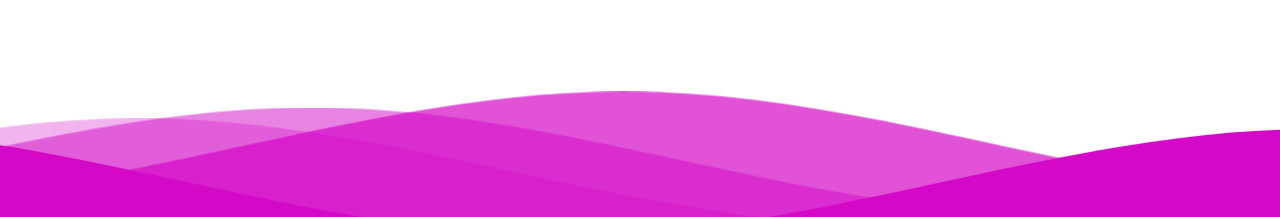
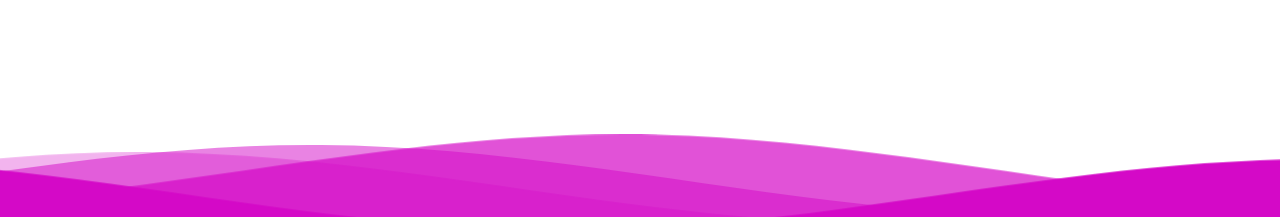
Before and after one commit to pdpau/swipejobs, a Next.js app: page / in a window 1280 px wide. Shown: the part 580-797 px from the top of the page. Built offline with nearby package versions, Linux system fonts and the light colour scheme.

Commit message:
UPDATE: no-scrollbar for big devices

```diff
--- a/app/components/FunctionsAndRequirements.tsx
+++ b/app/components/FunctionsAndRequirements.tsx
@@ -42,7 +42,7 @@ export function FunctionsAndRequirements({ list, title }: Props) {
                             {title}
                         </DialogTitle>
                     </DialogHeader>
-                    <div className="max-h-60 overflow-auto p-4"> {/* Scrollable */}
+                    <div className="max-h-60 p-4 overflow-auto no-sscrollbar"> {/* Scrollable */}
                         <DialogDescription>
                             <ul className="list-none">
                                 {list.map((item, index) => (
--- a/app/components/JobOffer3.tsx
+++ b/app/components/JobOffer3.tsx
@@ -105,7 +105,7 @@ export function JobOffer3({ dbOffer, onSwipe }: Props) {
                 <div className="h-[53%] px-6 py-2 mb-2 flex flex-col">
                     <h3 className=" text-pink-400 text-xl font-bold mb-1">Descripció</h3>
                     <Separator className="bg-pink-500 mb-1"/>
-                    <p className="text-md leading-relaxed text-gray-200 overflow-auto">
+                    <p className="text-md leading-relaxed text-gray-200 overflow-auto no-scrollbar">
                         {offer.description}
                     </p>
                 </div>
--- a/app/globals.css
+++ b/app/globals.css
@@ -91,6 +91,7 @@
 }
 
 @layer utilities {
+  @media (min-width: 768px) {
     /* Hide scrollbar for Chrome, Safari and Opera */
     .no-scrollbar::-webkit-scrollbar {
         display: none;
@@ -99,6 +100,7 @@
     .no-scrollbar {
         -ms-overflow-style: none;  /* IE and Edge */
         scrollbar-width: none;  /* Firefox */
+    }
   }
 }
 
@@ -121,8 +123,8 @@
   width: 100%;
   height:30vh;
   margin-bottom:0px; /* Fix for safari gap is -7px */
-  min-height:100px;
-  max-height:150px;
+  min-height:50px;
+  max-height:100px;
 }
 
 /* Animation */
```
Lines whose indentation alone changed are shown as unchanged.
